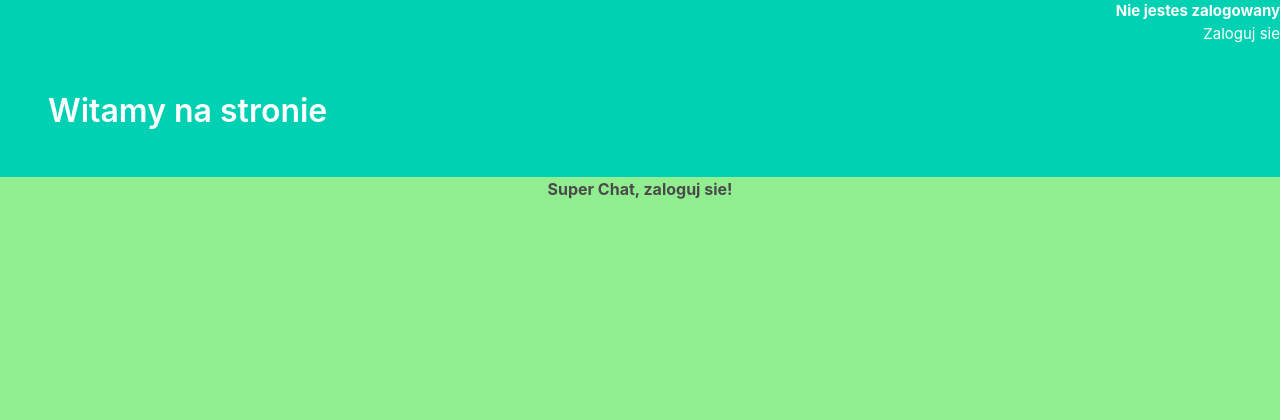
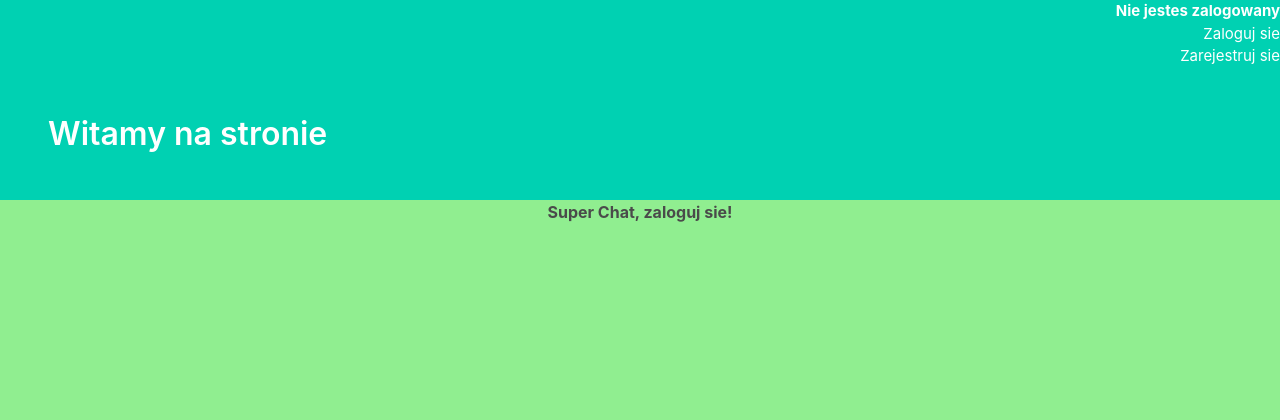
Before and after one commit to jakubmichalik98-98/GroupChat, a Django app: page / in a window 1280 px wide. Shown: the top 420 px of the page. Run offline with Django 3.2, Linux system fonts and the light colour scheme; some libraries are stand-ins or nearby versions.

Commit message:
Add registration link

```diff
--- a/GroupChatDjango/templates/home.html
+++ b/GroupChatDjango/templates/home.html
@@ -10,6 +10,7 @@
 {% else %}
     <b class="login_text"> Nie jestes zalogowany</b>
 <a class="login_link" href="{% url 'login' %}">Zaloguj sie</a>
+<a class="login_link" href="{% url 'signup' %}">Zarejestruj sie</a>
 {% endif %}
 {% endblock %}
 
```
